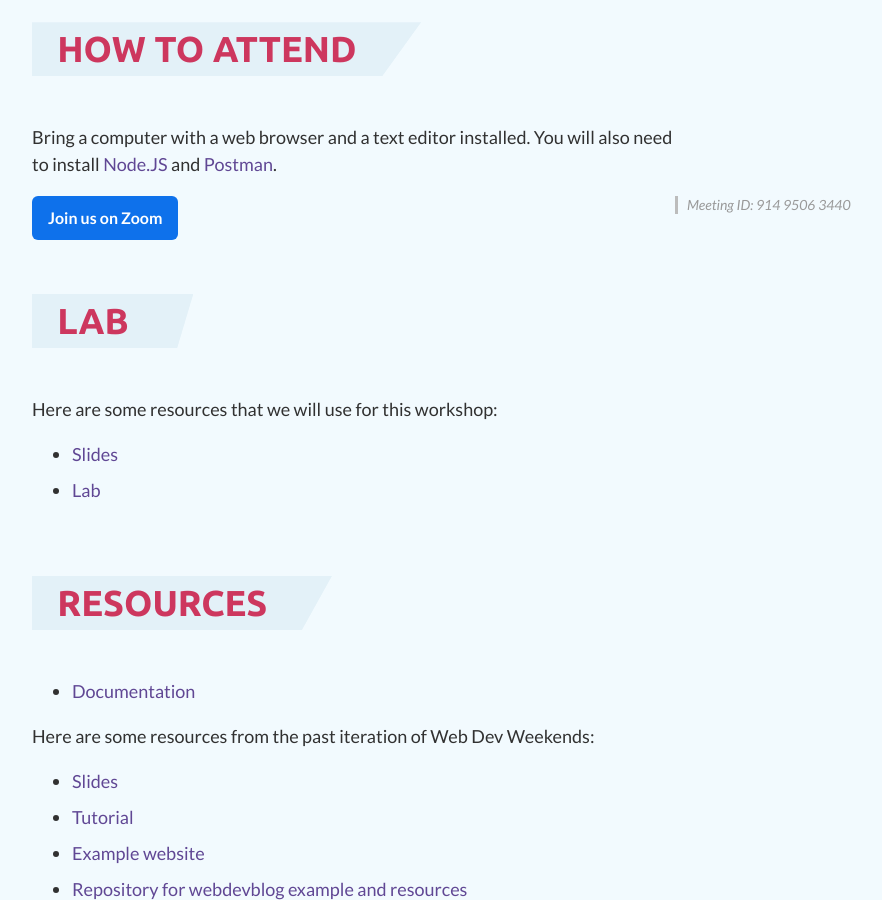
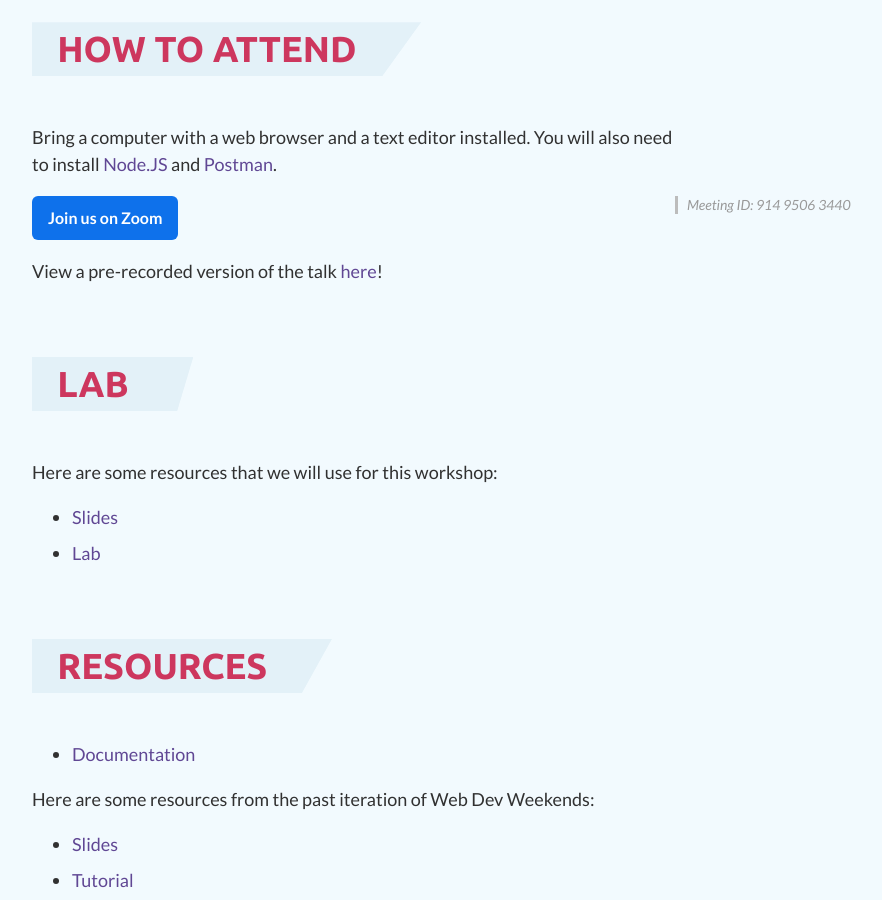
Before and after one commit to ScottyLabs/wdw, a Jekyll site: the page built from express/index.md, in a window 1280 px wide and 900 px high, scrolled down 800 px. Shown: the whole window, without its empty margins (285-1167 px from the left). Built offline with Jekyll 4.4.1, drawn with Linux system fonts in a browser that asks for light colours; nearby versions of some CDN libraries.

Commit message:
Update index.md

```diff
--- a/express/index.md
+++ b/express/index.md
@@ -19,6 +19,8 @@
 
 Bring a computer with a web browser and a text editor installed. You will also need to install [Node.JS](https://nodejs.org/en/download/) and [Postman](https://www.postman.com/downloads/).
 <div class="zoom"></div>
+
+View a pre-recorded version of the talk [here](https://drive.google.com/file/d/1JNXcmyza46aO8Z-_fFZYDVz--jNVu9eb/view?usp=sharing)!
 
 ## Lab
 
```
